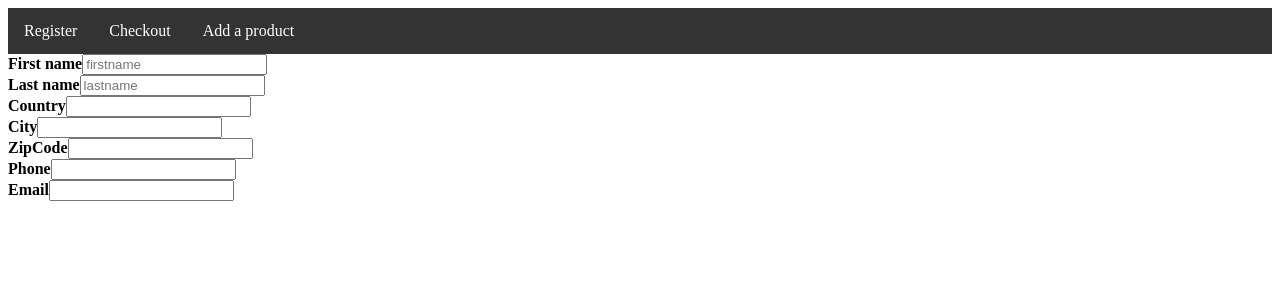
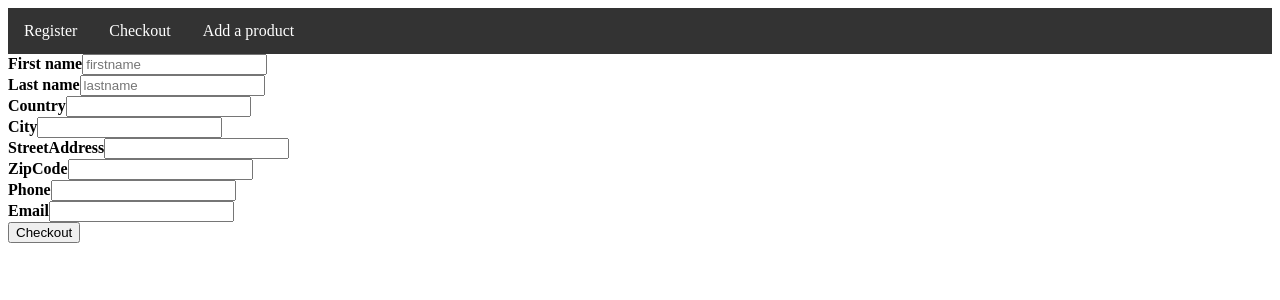
Before and after one commit to UST-Equifax-9wk/RevShop-TeamA, an Angular app in the folder RevShopClient/: page /payment in a window 1280 px wide. Shown: the top 300 px of the page. Built offline with nearby package versions, Linux system fonts and the light colour scheme.

Commit message:
worked on checkout

```diff
--- a/RevShopClient/src/app/payment/payment.component.html
+++ b/RevShopClient/src/app/payment/payment.component.html
@@ -15,6 +15,10 @@
     <input type="text" placeholder="">
 </div>
 <div>
+    <label><strong>StreetAddress</strong></label>
+    <input type="text" placeholder="">
+</div>
+<div>
     <label><strong>ZipCode</strong></label>
     <input type="text" placeholder="">
 </div>
@@ -26,3 +30,10 @@
     <label><strong>Email</strong></label>
     <input type="text" placeholder="">
 </div>
+<button (click)="checkOut">Checkout</button>
+<!--TODO ADD A DROP DOWN TO CHOOSE A CARD IN DATABASE OR ENTER A NEW CARD AND ASK IF THEY WANT IT SAVED
+<div class="cardinfo">
+    <div>
+
+    </div>
+</div>-->
--- a/RevShopClient/src/app/payment/payment.component.ts
+++ b/RevShopClient/src/app/payment/payment.component.ts
@@ -1,12 +1,22 @@
 import { Component } from '@angular/core';
+import { OrderDto, OrderItemDto, RemoteService } from '../remote.service';
 
 @Component({
   selector: 'app-payment',
   standalone: true,
   imports: [],
   templateUrl: './payment.component.html',
-  styleUrl: './payment.component.css'
+  styleUrl: './payment.component.css',
 })
 export class PaymentComponent {
+  order:OrderDto = {
+    shippingAddress: '',
+    billingAddress: '',
+    timestamp: '',
+  }
+  //orderitems:Array<OrderItemDto> TODO
+  constructor(private remoteService: RemoteService) {}
+  checkOut(){
 
+  }
 }
```
Also changed, not shown: RevShopClient/src/app/remote.service.ts (+16 -0 lines).
